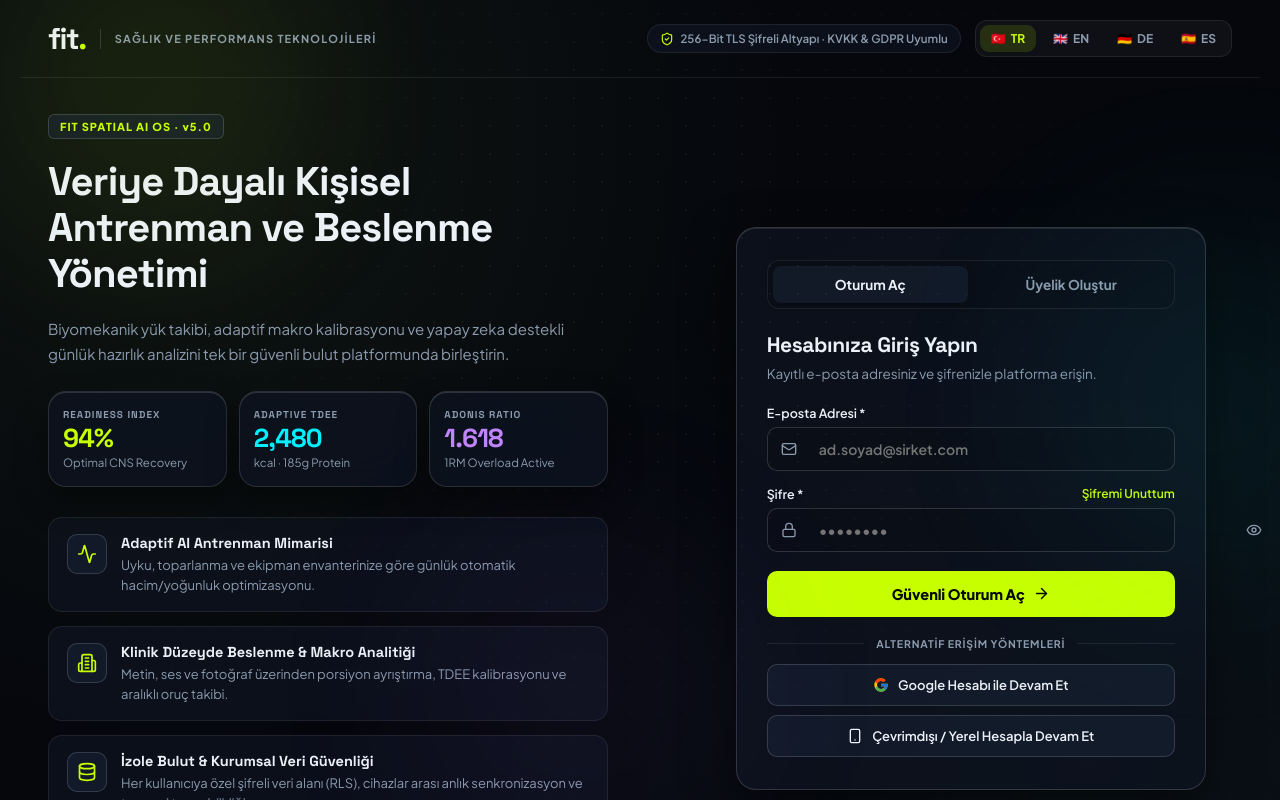
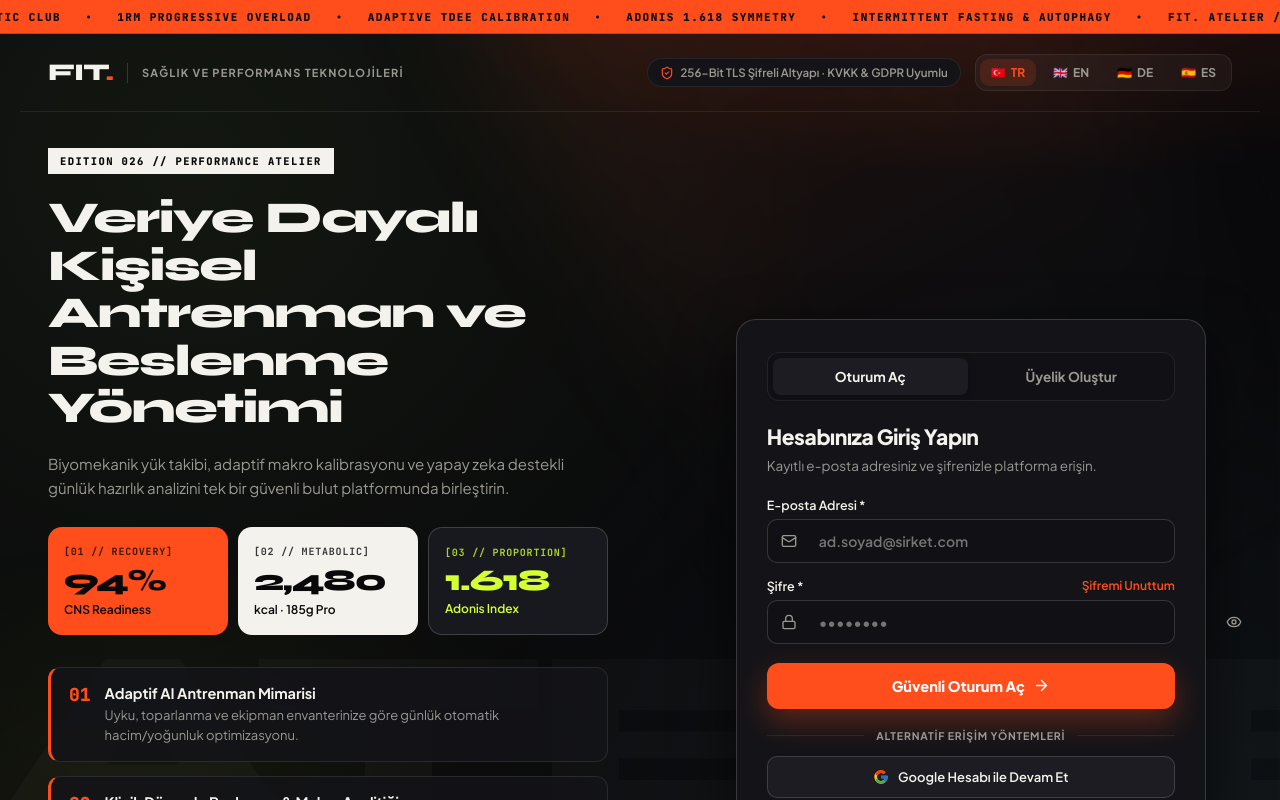
Before and after one commit to mustafaerenyalcin/fit-pwa, a React (Vite) app: page / in a window 1280 px wide. Shown: the top 800 px of the page. Built offline with nearby package versions, Linux system fonts and the light colour scheme; no server answers.

Commit message:
feat(design): FIT. ATELIER Editorial Titanium & Solar Corsa design - zero grids, Syne 800 display typography, kinetic ticker & sculptural stat totem

```diff
--- a/index.html
+++ b/index.html
@@ -3,21 +3,21 @@
   <head>
     <meta charset="UTF-8" />
     <meta name="viewport" content="width=device-width, initial-scale=1, viewport-fit=cover" />
-    <meta name="theme-color" content="#05070b" />
-    <meta name="description" content="Fit AI OS — Yeni Nesil Biyometrik Antrenman ve Beslenme Коçluk Platformu." />
+    <meta name="theme-color" content="#09090b" />
+    <meta name="description" content="FIT ATELIER — Kişisel Atletik Performans ve Beslenme Stüdyosu." />
 
-    <!-- Next-Gen Spatial Typography: Space Grotesk (Telemetry/Display) + Plus Jakarta Sans (UI) -->
+    <!-- Avant-Garde Editorial Typography: Syne (Display) + Plus Jakarta Sans (Body) + JetBrains Mono (Metrics) -->
     <link rel="preconnect" href="https://fonts.googleapis.com" />
     <link rel="preconnect" href="https://fonts.gstatic.com" crossorigin />
     <link
-      href="https://fonts.googleapis.com/css2?family=Plus+Jakarta+Sans:wght@400;500;600;700;800&family=Space+Grotesk:wght@500;600;700&display=swap"
+      href="https://fonts.googleapis.com/css2?family=JetBrains+Mono:wght@500;700;800&family=Plus+Jakarta+Sans:wght@400;500;600;700;800&family=Syne:wght@700;800&display=swap"
       rel="stylesheet"
     />
 
     <!-- iOS Web App Meta Tags -->
     <meta name="apple-mobile-web-app-capable" content="yes" />
     <meta name="apple-mobile-web-app-status-bar-style" content="black-translucent" />
-    <meta name="apple-mobile-web-app-title" content="Fit AI" />
+    <meta name="apple-mobile-web-app-title" content="FIT." />
     <link rel="apple-touch-icon" href="/icons/icon-192.png" />
     <link rel="icon" type="image/png" href="/icons/icon-192.png" />
 
@@ -26,7 +26,7 @@
     <meta name="format-detection" content="telephone=no" />
     <link rel="manifest" href="/manifest.webmanifest" />
 
-    <title>Fit AI OS | Biyometrik Performans ve Koçluk Platformu</title>
+    <title>FIT. ATELIER — Performans & Atletik Koçluk</title>
   </head>
   <body>
     <noscript>Fit uygulamasını kullanabilmek için lütfen tarayıcınızda JavaScript'i etkinleştirin.</noscript>
--- a/src/app.css
+++ b/src/app.css
@@ -3864,6 +3864,330 @@ h1, h2, h3, .fx-logo, .fx-monoBig, .fx-monoVal, .fx-holoMetric strong, .fx-corpH
   color: var(--fx-muted);
 }
 
+/* =====================================================================
+   FIT. ATELIER — AWWWARDS EDITORIAL LUXURY & SCULPTURAL TITANIUM DESIGN
+   (Sıfır Klişe Izgara / Sıfır AI Nokta Ağı — Saf Editoryal Mimari)
+   ===================================================================== */
+
+:root {
+  --fx-bg: #09090b;
+  --fx-bg-2: #111115;
+  --fx-surface: #141418;
+  --fx-surface-2: #1c1c22;
+  --fx-border: rgba(244, 242, 237, 0.08);
+  --fx-border-strong: rgba(244, 242, 237, 0.16);
+  --fx-text: #f4f2ed;
+  --fx-muted: #9a9891;
+  --fx-accent: #ff4d1c;
+  --fx-accent-ink: #ffffff;
+  --fx-accent-soft: rgba(255, 77, 28, 0.14);
+  --fx-volt: #d4ff33;
+  --fx-ivory: #f4f2ed;
+  --fx-radius: 20px;
+  --fx-shadow: 0 24px 60px rgba(0, 0, 0, 0.65);
+}
+
+/* Klişe AI ızgaralarını tamamen devre dışı bırak */
+.fx-gridMesh,
+.fx-spatialDotMesh {
+  display: none !important;
+}
+
+/* Editoryal Tipografi: Syne (Display) + JetBrains Mono (Rakam/İndeks) */
+.fx-atelierLogo,
+.fx-atelierHeroTitle,
+.fx-atelierDisplay,
+.fx-launchpadTitle,
+.fx-totemBlock strong {
+  font-family: 'Syne', 'Plus Jakarta Sans', sans-serif !important;
+  letter-spacing: -0.03em;
+}
+
+.fx-navIndex,
+.fx-atelierStamp,
+.fx-atelierIssueTag,
+.fx-atelierEyebrow,
+.fx-moduleEyebrow,
+.fx-pillarNum,
+.fx-totemBlock small,
+.fx-monoBig,
+.fx-monoVal,
+.fx-moveIndex {
+  font-family: 'JetBrains Mono', monospace !important;
+}
+
+/* Arka Plan: Sıcak Diyagonal Güneş Hüzmesi + Dev Heykelsi Tipografi Filigranı */
+.fx-atelierBackdrop {
+  position: fixed;
+  inset: 0;
+  pointer-events: none;
+  z-index: 0;
+  overflow: hidden;
+  background: radial-gradient(ellipse 80% 50% at 80% -10%, rgba(255, 77, 28, 0.16), transparent 65%),
+              radial-gradient(ellipse 60% 50% at 10% 100%, rgba(212, 255, 51, 0.06), transparent 65%);
+}
+
+.fx-atelierBeam {
+  position: absolute;
+  top: -25%;
+  right: 8%;
+  width: 540px;
+  height: 900px;
+  background: linear-gradient(180deg, rgba(255, 77, 28, 0.12), rgba(244, 242, 237, 0.02) 60%, transparent);
+  transform: rotate(-28deg);
+  filter: blur(60px);
+}
+
+.fx-atelierWatermark {
+  position: absolute;
+  bottom: -4vw;
+  left: -1vw;
+  font-family: 'Syne', sans-serif;
+  font-size: clamp(120px, 21vw, 340px);
+  font-weight: 800;
+  line-height: 0.8;
+  letter-spacing: -0.05em;
+  color: rgba(244, 242, 237, 0.024);
+  user-select: none;
+  white-space: nowrap;
+}
+:root[data-theme="light"] .fx-atelierWatermark {
+  color: rgba(15, 23, 42, 0.035);
+}
+
+/* Kinetik Editoryal Kayan Şerit (Kinetic Marquee Ticker) */
+.fx-kineticTicker {
+  position: relative;
+  z-index: 2;
+  width: 100%;
+  height: 34px;
+  background: #ff4d1c;
+  color: #09090b;
+  overflow: hidden;
+  display: flex;
+  align-items: center;
+  border-bottom: 1px solid rgba(0, 0, 0, 0.2);
+}
+
+.fx-kineticTrack {
+  display: flex;
+  align-items: center;
+  gap: 24px;
+  white-space: nowrap;
+  font-family: 'JetBrains Mono', monospace;
+  font-size: 11px;
+  font-weight: 800;
+  letter-spacing: 1.5px;
+  animation: fx-marquee 26s linear infinite;
+}
+
+@keyframes fx-marquee {
+  0% { transform: translateX(0); }
+  100% { transform: translateX(-50%); }
+}
+
+/* Editoryal Üst Bar & Numaralı Sekmeler */
+.fx-atelierHeader {
+  border-radius: 16px;
+  background: rgba(18, 18, 22, 0.9);
+  border: 1px solid rgba(244, 242, 237, 0.14);
+}
+
+.fx-atelierLogo {
+  font-size: 24px;
+  font-weight: 800;
+  letter-spacing: -1px;
+  color: var(--fx-text);
+}
+.fx-atelierLogo span {
+  color: #ff4d1c;
+}
+
+.fx-atelierStamp {
+  padding: 4px 8px;
+  border-radius: 4px;
+  background: rgba(244, 242, 237, 0.06);
+  border: 1px solid rgba(244, 242, 237, 0.14);
+  color: var(--fx-ivory);
+  font-size: 10px;
+  font-weight: 700;
+  letter-spacing: 1px;
+}
+
+.fx-atelierNav {
+  border-radius: 10px;
+  background: #0d0d10;
+  border: 1px solid rgba(244, 242, 237, 0.1);
+}
+
+.fx-atelierNavBtn {
+  border-radius: 7px;
+  padding: 8px 14px;
+  gap: 8px;
+}
+
+.fx-navIndex {
+  font-size: 10px;
+  opacity: 0.55;
+  color: #ff4d1c;
+}
+
+.fx-atelierNavBtn.active {
+  background: #f4f2ed !important;
+  color: #09090b !important;
+  box-shadow: none !important;
+}
+.fx-atelierNavBtn.active .fx-navIndex {
+  color: #ff4d1c;
+  opacity: 1;
+}
+
+/* AuthScreen: Editoryal Heykelsi Stat Totemi & Numaralı Sütunlar */
+.fx-atelierAuth .fx-corpTopbar,
+.fx-atelierAuth .fx-corpMainGrid {
+  position: relative;
+  z-index: 2;
+}
+
+.fx-atelierIssueTag {
+  display: inline-block;
+  align-self: flex-start;
+  padding: 6px 12px;
+  background: #f4f2ed;
+  color: #09090b;
+  font-size: 10.5px;
+  font-weight: 800;
+  letter-spacing: 1.4px;
+}
+
+.fx-atelierHeroTitle {
+  font-size: clamp(30px, 3.6vw, 44px);
+  line-height: 1.08;
+  letter-spacing: -1.4px;
+}
+
+.fx-atelierStatTotem {
+  display: grid;
+  grid-template-columns: repeat(3, 1fr);
+  gap: 10px;
+  margin: 6px 0;
+}
+
+@media (max-width: 520px) {
+  .fx-atelierStatTotem {
+    grid-template-columns: 1fr;
+  }
+}
+
+.fx-totemBlock {
+  padding: 18px 16px;
+  border-radius: 14px;
+  display: flex;
+  flex-direction: column;
+  justify-content: space-between;
+  gap: 6px;
+}
+
+.fx-totemBlock small {
+  font-size: 10px;
+  font-weight: 700;
+  letter-spacing: 0.8px;
+  opacity: 0.8;
+}
+
+.fx-totemBlock strong {
+  font-size: 30px;
+  font-weight: 800;
+  line-height: 1;
+}
+
+.fx-totemBlock span {
+  font-size: 12px;
+  font-weight: 600;
+}
+
+/* 3 Kontrast Malzeme: Solar Corsa, Ham Fildişi, Fırçalanmış Titanyum */
+.fx-totemBlock--solar {
+  background: #ff4d1c;
+  color: #09090b;
+}
+
+.fx-totemBlock--ivory {
+  background: #f4f2ed;
+  color: #09090b;
+}
+
+.fx-totemBlock--titanium {
+  background: #18181f;
+  border: 1px solid rgba(244, 242, 237, 0.18);
+  color: #d4ff33;
+}
+
+.fx-atelierPillar {
+  border-radius: 12px;
+  background: rgba(20, 20, 25, 0.88);
+  border: 1px solid rgba(244, 242, 237, 0.1);
+  border-left: 3px solid #ff4d1c;
+}
+
+.fx-pillarNum {
+  font-size: 18px;
+  font-weight: 800;
+  color: #ff4d1c;
+  line-height: 1;
+  padding-top: 2px;
+}
+
+.fx-atelierAuth .fx-corpSubmitBtn,
+.fx-solarBtn {
+  background: #ff4d1c !important;
+  color: #ffffff !important;
+  box-shadow: 0 12px 30px rgba(255, 77, 28, 0.32) !important;
+  border-radius: 12px !important;
+}
+
+.fx-ivoryBtn {
+  background: #f4f2ed !important;
+  color: #09090b !important;
+  border: none !important;
+  border-radius: 12px !important;
+  font-weight: 800 !important;
+}
+
+/* TodayView Editoryal Başlık ve Modüller */
+.fx-atelierEyebrow {
+  font-size: 11px;
+  font-weight: 700;
+  letter-spacing: 1px;
+  color: var(--fx-muted);
+  margin-bottom: 8px;
+}
+.fx-atelierEyebrow span {
+  color: #ff4d1c;
+}
+
+.fx-atelierDisplay span {
+  background: none !important;
+  -webkit-background-clip: unset !important;
+  background-clip: unset !important;
+  color: #ff4d1c !important;
+}
+
+.fx-atelierModule {
+  border-radius: 20px;
+  background: #131317;
+  border: 1px solid rgba(244, 242, 237, 0.12);
+}
+
+.fx-moduleEyebrow b {
+  color: #ff4d1c;
+}
+
+.fx-atelierLaunchpad {
+  background: linear-gradient(160deg, rgba(255, 77, 28, 0.14), #131317 62%) !important;
+  border: 1px solid rgba(255, 77, 28, 0.35) !important;
+}
+
 /* Hareket azaltma tercihi */
 @media (prefers-reduced-motion: reduce) {
   *, *::before, *::after { animation-duration: 0.01ms !important; transition-duration: 0.01ms !important; }
--- a/src/components/AuthScreen.jsx
+++ b/src/components/AuthScreen.jsx
@@ -229,19 +229,39 @@ export default function AuthScreen() {
   };
 
   return (
-    <div className="fx-corpAuth">
-      <div className="fx-spatialAmbient" aria-hidden="true">
-        <div className="fx-auroraOrb fx-auroraOrb--volt" />
-        <div className="fx-auroraOrb fx-auroraOrb--cyan" />
-        <div className="fx-auroraOrb fx-auroraOrb--violet" />
-        <div className="fx-spatialDotMesh" />
+    <div className="fx-corpAuth fx-atelierAuth">
+      {/* Sıfır Izgara / Sıfır Klişe: Sadece Organik Işık Hüzmesi ve Dev Heykelsi Tipografi */}
+      <div className="fx-atelierBackdrop" aria-hidden="true">
+        <div className="fx-atelierBeam" />
+        <span className="fx-atelierWatermark">ATELIER</span>
+      </div>
+
+      {/* Üst Kinetik Editoryal Şerit (Kinetic Ticker) */}
+      <div className="fx-kineticTicker" aria-hidden="true">
+        <div className="fx-kineticTrack">
+          <span>FIT. ATELIER // PRIVATE ATHLETIC CLUB</span>
+          <span>•</span>
+          <span>1RM PROGRESSIVE OVERLOAD</span>
+          <span>•</span>
+          <span>ADAPTIVE TDEE CALIBRATION</span>
+          <span>•</span>
+          <span>ADONIS 1.618 SYMMETRY</span>
+          <span>•</span>
+          <span>INTERMITTENT FASTING & AUTOPHAGY</span>
+          <span>•</span>
+          <span>FIT. ATELIER // PRIVATE ATHLETIC CLUB</span>
+          <span>•</span>
+          <span>1RM PROGRESSIVE OVERLOAD</span>
+          <span>•</span>
+          <span>ADAPTIVE TDEE CALIBRATION</span>
+        </div>
       </div>
 
       {/* Üst Kurumsal Bar */}
       <header className="fx-corpTopbar">
         <div className="fx-corpBrand">
-          <div className="fx-logo">
-            fit<span>.</span>
+          <div className="fx-logo fx-atelierLogo">
+            FIT<span>.</span>
           </div>
           <span className="fx-corpDivider" />
           <span className="fx-corpBrandSub">{c.brandSub}</span>
@@ -267,59 +287,51 @@ export default function AuthScreen() {
       </header>
 
       <div className="fx-corpMainGrid">
-        {/* SOL PANEL: UZAMSAL BİYOMETRİK SAHNE & KURUMSAL PLATFORM MİMARİSİ */}
+        {/* SOL PANEL: EDİTORYAL ATLETİK MANİFESTO & HEYKELSİ VERİ BLOKLARI */}
         <section className="fx-corpInfoCol">
           <div className="fx-corpInfoInner">
-            <span className="fx-corpVersionTag">
-              <span className="fx-osPulse" /> FIT SPATIAL AI OS · v5.0
-            </span>
-            <h1 className="fx-corpHeadline">{c.heroTitle}</h1>
+            <span className="fx-atelierIssueTag">EDITION 026 // PERFORMANCE ATELIER</span>
+            <h1 className="fx-corpHeadline fx-atelierHeroTitle">{c.heroTitle}</h1>
             <p className="fx-corpLead">{c.heroLead}</p>
 
-            {/* Canlı Biyometrik Telemetri Hologram Kartı */}
-            <div className="fx-hologramStage">
-              <div className="fx-holoMetric">
-                <small>READINESS INDEX</small>
-                <strong style={{ color: '#c8ff00' }}>94%</strong>
-                <span>Optimal CNS Recovery</span>
+            {/* Yüksek Kontrastlı Editoryal Stat Plakaları (Solar Corsa + Raw Ivory + Titanium) */}
+            <div className="fx-atelierStatTotem">
+              <div className="fx-totemBlock fx-totemBlock--solar">
+                <small>[01 // RECOVERY]</small>
+                <strong>94%</strong>
+                <span>CNS Readiness</span>
               </div>
-              <div className="fx-holoMetric">
-                <small>ADAPTIVE TDEE</small>
-                <strong style={{ color: '#00f0ff' }}>2,480</strong>
-                <span>kcal · 185g Protein</span>
+              <div className="fx-totemBlock fx-totemBlock--ivory">
+                <small>[02 // METABOLIC]</small>
+                <strong>2,480</strong>
+                <span>kcal · 185g Pro</span>
               </div>
-              <div className="fx-holoMetric">
-                <small>ADONIS RATIO</small>
-                <strong style={{ color: '#c084fc' }}>1.618</strong>
-                <span>1RM Overload Active</span>
+              <div className="fx-totemBlock fx-totemBlock--titanium">
+                <small>[03 // PROPORTION]</small>
+                <strong>1.618</strong>
+                <span>Adonis Index</span>
               </div>
             </div>
 
             <div className="fx-corpPillars">
-              <div className="fx-corpPillarItem">
-                <div className="fx-corpPillarIcon">
-                  <Activity size={20} />
-                </div>
+              <div className="fx-corpPillarItem fx-atelierPillar">
+                <span className="fx-pillarNum">01</span>
                 <div>
                   <h3>{c.pillar1Title}</h3>
                   <p>{c.pillar1Desc}</p>
                 </div>
               </div>
 
-              <div className="fx-corpPillarItem">
-                <div className="fx-corpPillarIcon">
-                  <Building2 size={20} />
-                </div>
+              <div className="fx-corpPillarItem fx-atelierPillar">
+                <span className="fx-pillarNum">02</span>
                 <div>
                   <h3>{c.pillar2Title}</h3>
                   <p>{c.pillar2Desc}</p>
                 </div>
               </div>
 
-              <div className="fx-corpPillarItem">
-                <div className="fx-corpPillarIcon">
-                  <Database size={20} />
-                </div>
+              <div className="fx-corpPillarItem fx-atelierPillar">
+                <span className="fx-pillarNum">03</span>
                 <div>
                   <h3>{c.pillar3Title}</h3>
                   <p>{c.pillar3Desc}</p>
```
Also changed, not shown: src/components/Layout.jsx (+25 -31 lines), src/views/TodayView.jsx (+15 -15 lines).
